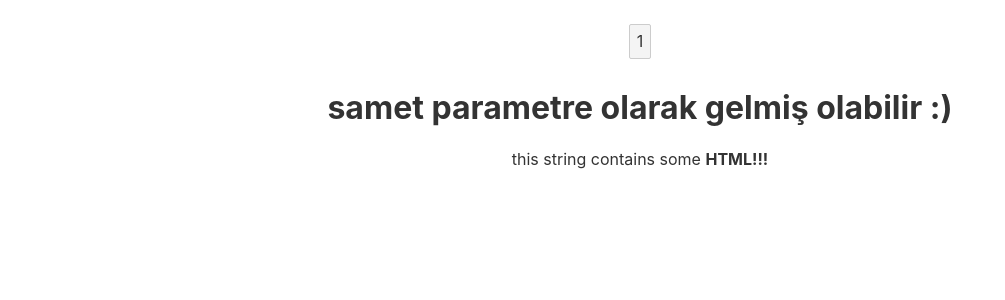
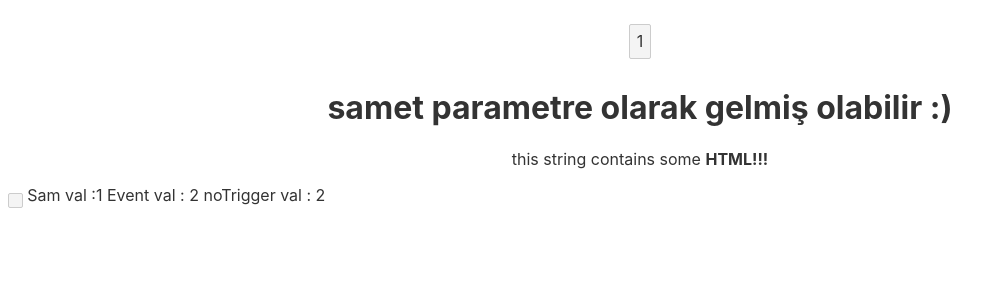
Before and after one commit to sametuca/svelte-try, a Svelte app: page / in a window 1280 px wide. Shown: the top 300 px of the page, without its empty margins (0-1005 px from the left). Built offline with nearby package versions, Linux system fonts and the light colour scheme.

Commit message:
EventOne added

```diff
--- a/src/App.svelte
+++ b/src/App.svelte
@@ -1,4 +1,6 @@
 <script>
+  import EventOne from './EventOne.svelte';
+
   import IncrementButton from './IncrementButton.svelte';
 
   import ExportFieldComponent from './ExportFieldComponent.svelte';
@@ -14,7 +16,7 @@
 <ExportFieldComponent name="samet"></ExportFieldComponent>
 {@html string}
 </main>
-
+<EventOne></EventOne>
 <style>
 	main {
 		text-align: center;
--- /dev/null
+++ b/src/EventOne.svelte
@@ -0,0 +1,14 @@
+<script>
+let sam = 1;
+// sam her değiştiğinde eventVal tetiklenecektir.
+$:eventVal = sam * 2;
+let noTrigger = sam * 2;
+function IncrementSam() {
+    sam+=1;
+}
+</script>
+
+<button on:click="{IncrementSam}"></button>
+Sam val :{sam}
+Event val : {eventVal}
+noTrigger val : {noTrigger}
```
